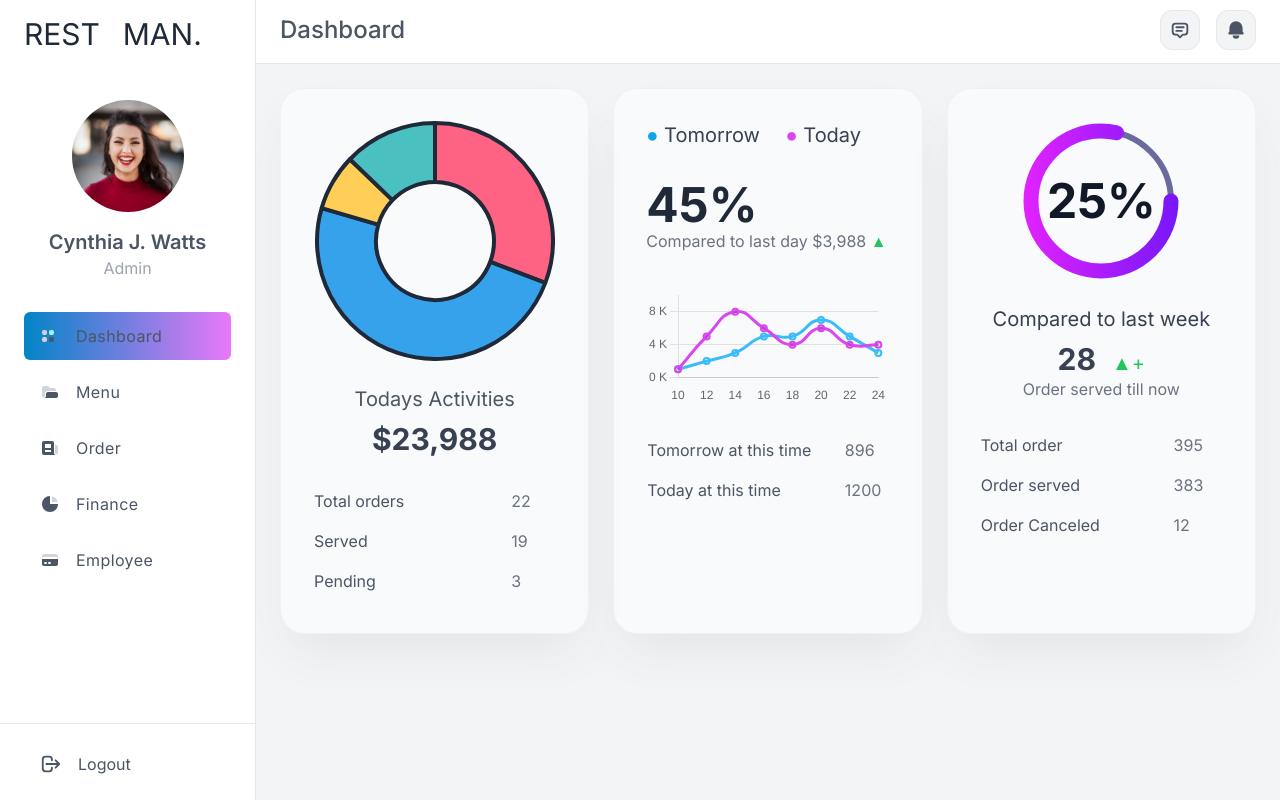
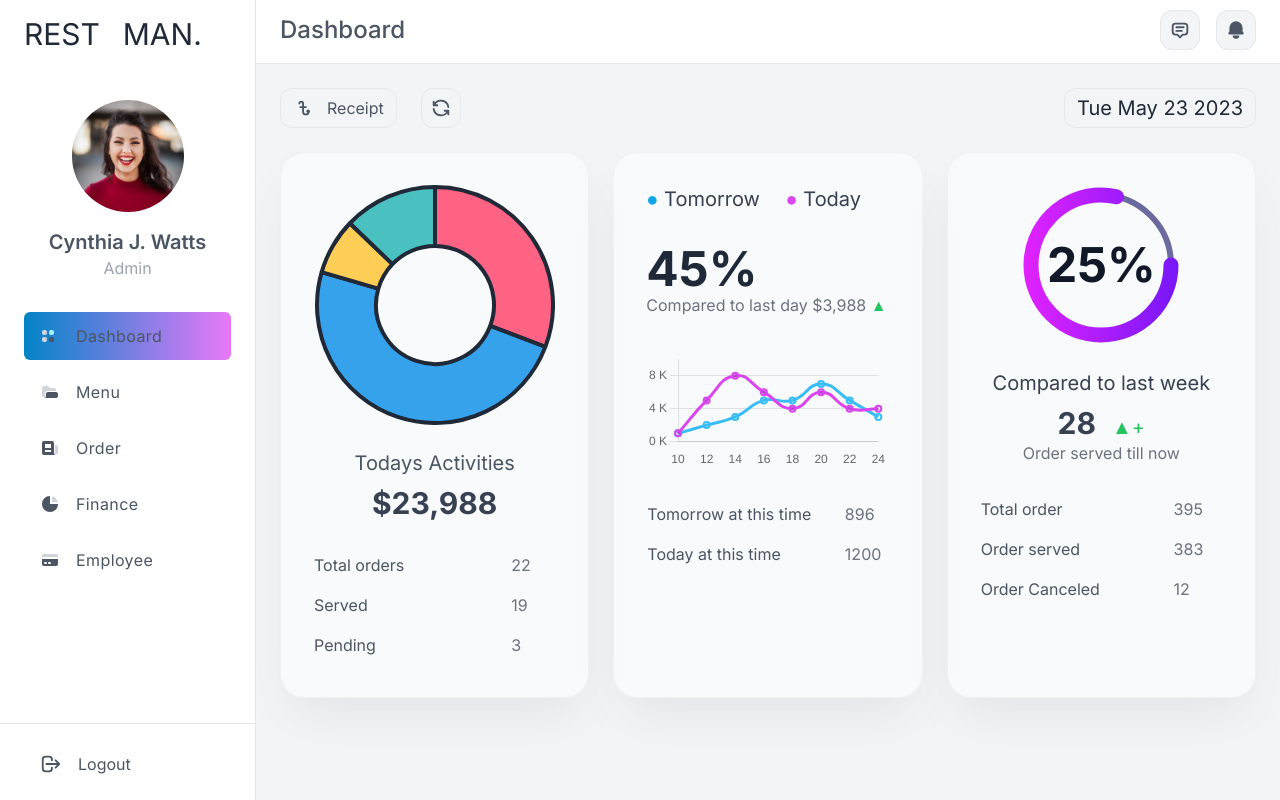
Before and after one commit to AbidHasanPiash/bhojon, a Next.js app: page / in a window 1280 px wide. Built offline with nearby package versions, Linux system fonts and the light colour scheme.

Commit message:
modefied dashboard

```diff
--- a/app/page.jsx
+++ b/app/page.jsx
@@ -1,10 +1,43 @@
+'use client'
+import { useState } from "react";
 import Activities from "@/components/dashboard/Activities";
 import ComparedToLastDay from "@/components/dashboard/ComparedToLastDay";
 import ComparedToLastWeek from "@/components/dashboard/ComparedToLastWeek";
+import { TbCurrencyTaka, TbRefresh } from "react-icons/tb";
+import ReceiptModal from "@/components/dashboard/ReceiptModal";
 
 export default function Home() {
+  const today = new Date();
+  const currentDate = today.toDateString();
+  const [receiptModal, setReceiptModal] = useState(false);
+  const closeReceiptModal = () => {
+    setReceiptModal(false);
+  }
   return (
     <div>
+      <div className="px-6 pt-6 flex justify-between">
+        <div className="flex items-center space-x-6">
+          <button
+            aria-label="bill"
+            onClick={()=>setReceiptModal(true)}
+            className="h-10 rounded-xl border flex items-center justify-center bg-gray-100 active:bg-gray-200 dark:bg-gray-700 dark:border-gray-600 dark:active:bg-gray-800"
+          >
+            <span className="text-gray-600 dark:text-gray-300 hover:text-gray-700 dark:hover:text-white flex items-center justify-center space-x-3 px-3">
+              <TbCurrencyTaka size={22}/>
+              <span> Receipt {receiptModal}</span>
+            </span>
+          </button>
+          <button
+            aria-label="refresh"
+            className="h-10 w-10 rounded-xl border flex items-center justify-center bg-gray-100 active:bg-gray-200 dark:bg-gray-700 dark:border-gray-600 dark:active:bg-gray-800"
+          >
+            <span className="text-gray-600 dark:text-gray-300 hover:text-gray-700 dark:hover:text-white"><TbRefresh size={22}/></span>
+          </button>
+        </div>
+        <div className="h-10 rounded-xl border dark:border-gray-600 flex items-center justify-center">
+          <span className="text-xl text-gray-800 dark:text-white px-3">{currentDate}</span>
+        </div>
+      </div>
       <div className="px-6 pt-6">
         <div className="grid gap-6 md:grid-cols-2 lg:grid-cols-3">
           <Activities/>
@@ -12,6 +45,7 @@ export default function Home() {
           <ComparedToLastWeek/>
         </div>
       </div>
+      {receiptModal && <ReceiptModal closeReceiptModal={closeReceiptModal}/>}
     </div>
   );
 }
--- /dev/null
+++ b/components/dashboard/ReceiptModal.jsx
@@ -0,0 +1,26 @@
+import React from 'react'
+import { ImCross } from "react-icons/im";
+
+export default function ReceiptModal({closeReceiptModal}) {
+  return (
+    <div className={`fixed top-1/2 left-1/2 -translate-x-1/2 -translate-y-1/2 bg-black/10 backdrop-blur-md flex items-center justify-center w-full h-full z-30`}>
+      <div className="w-fit h-fit space-y-3 mx-6 p-4 sm:p-8 rounded-3xl bg-white border border-gray-200/50 dark:shadow-none dark:border-gray-700 dark:bg-gray-800 bg-opacity-50 shadow-2xl shadow-gray-600/10">
+        {/* Modal Header */}
+        <div className='w-full flex items-center justify-between'>
+          <h1 className='text-xl md:text-2xl'>Case Receipt</h1>
+          <button
+            onClick={closeReceiptModal}
+            aria-label="Close Nav"
+            className="h-10 w-10 flex items-center justify-center rounded-xl border text-gray-900 dark:text-gray-200 bg-gray-100 active:bg-gray-200 dark:bg-gray-700 dark:border-gray-600 dark:active:bg-gray-800"
+          >
+            <ImCross/>
+          </button>
+        </div>
+        {/* Modal Body */}
+        <div>
+          modal
+        </div>
+      </div>
+    </div>
+  )
+}
```
